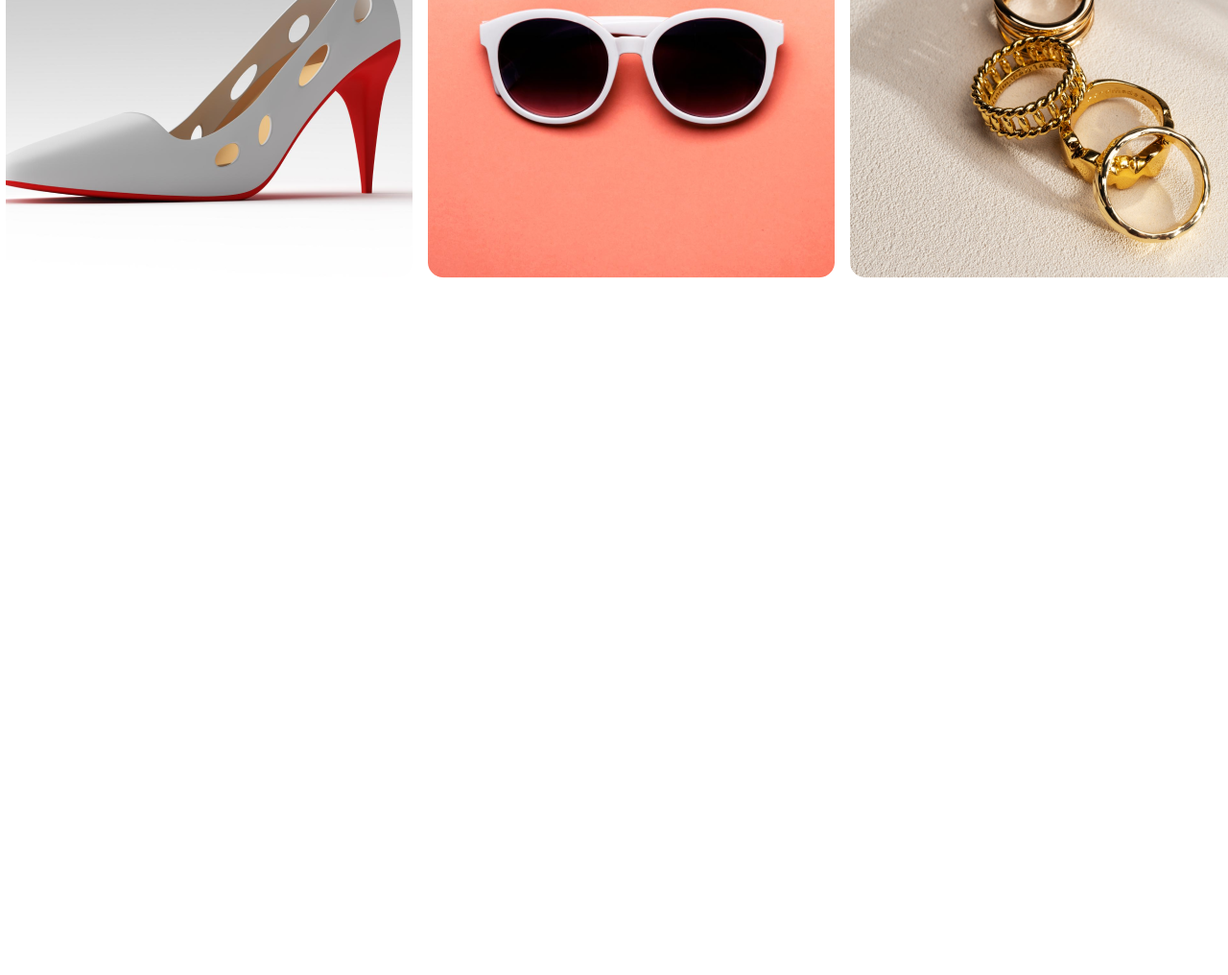
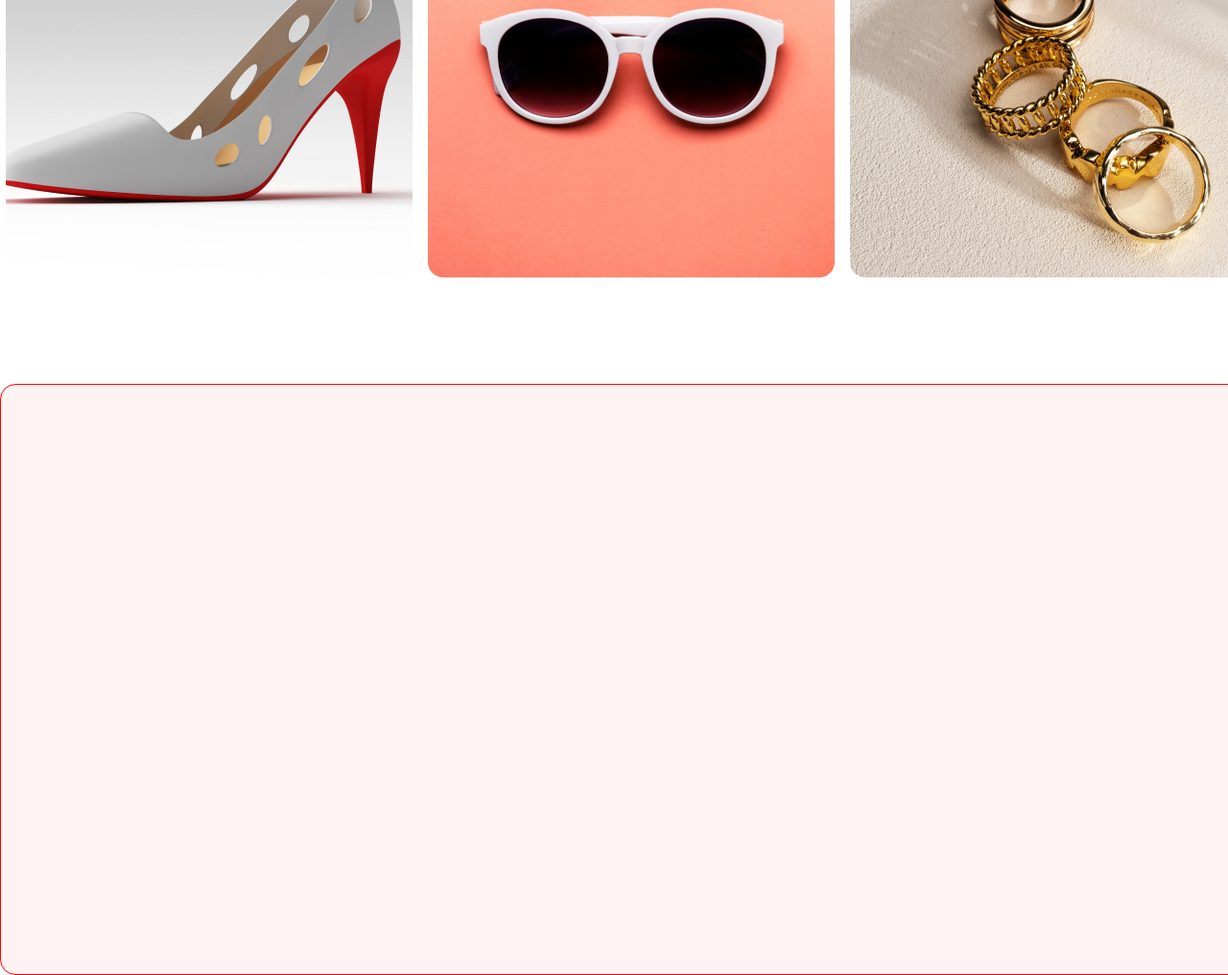
Before and after one commit to walidkhan02013/Assignment1_HappyNewYear, a plain HTML site: page index.html in a window 1280 px wide. Shown: the part 5813-6829 px from the top of the page at 96% size. Before the commit the page ends 6113 px from the top, so only its background shows below. Drawn offline with Linux system fonts and the light colour scheme; files whose address does not match are found by name.

Commit message:
newsletter section started

```diff
--- a/index.html
+++ b/index.html
@@ -108,6 +108,13 @@
               <img src="../Assignment1_HappyNewYear/images/Rectangle 8.png" alt="">
             </div>
 
+            <!-- This is the Newsletter section -->
+
+
+            <div class="newsletter_section">
+
+            </div>
+
       </div>
     </div>
 
--- a/style.css
+++ b/style.css
@@ -383,3 +383,13 @@ bottom: -1610px;
 .products_image> img{
   margin: 6px;
 }
+
+.newsletter_section{
+
+  height: 616px;
+  border:1px solid red;
+  position: relative;
+  top: 1700px;
+border-radius: 16px;
+background: rgba(255, 0, 0, 0.05);
+}
```
